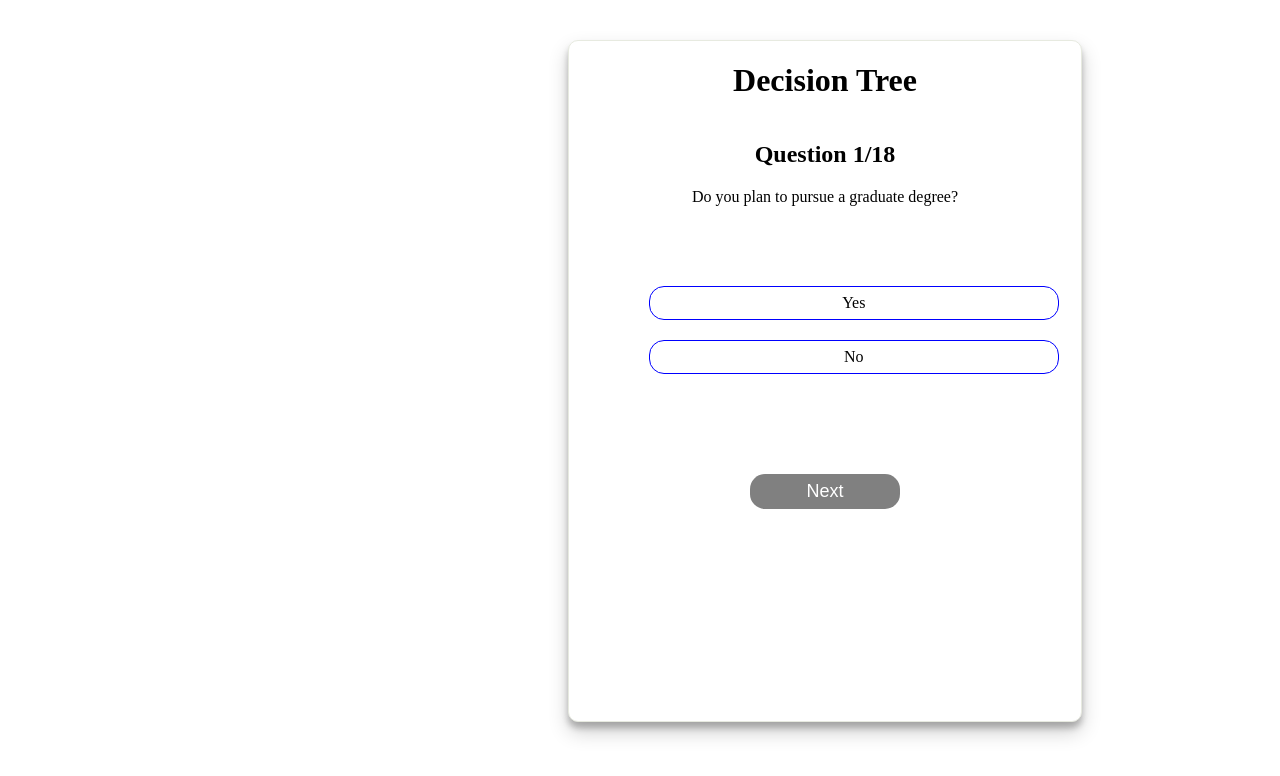
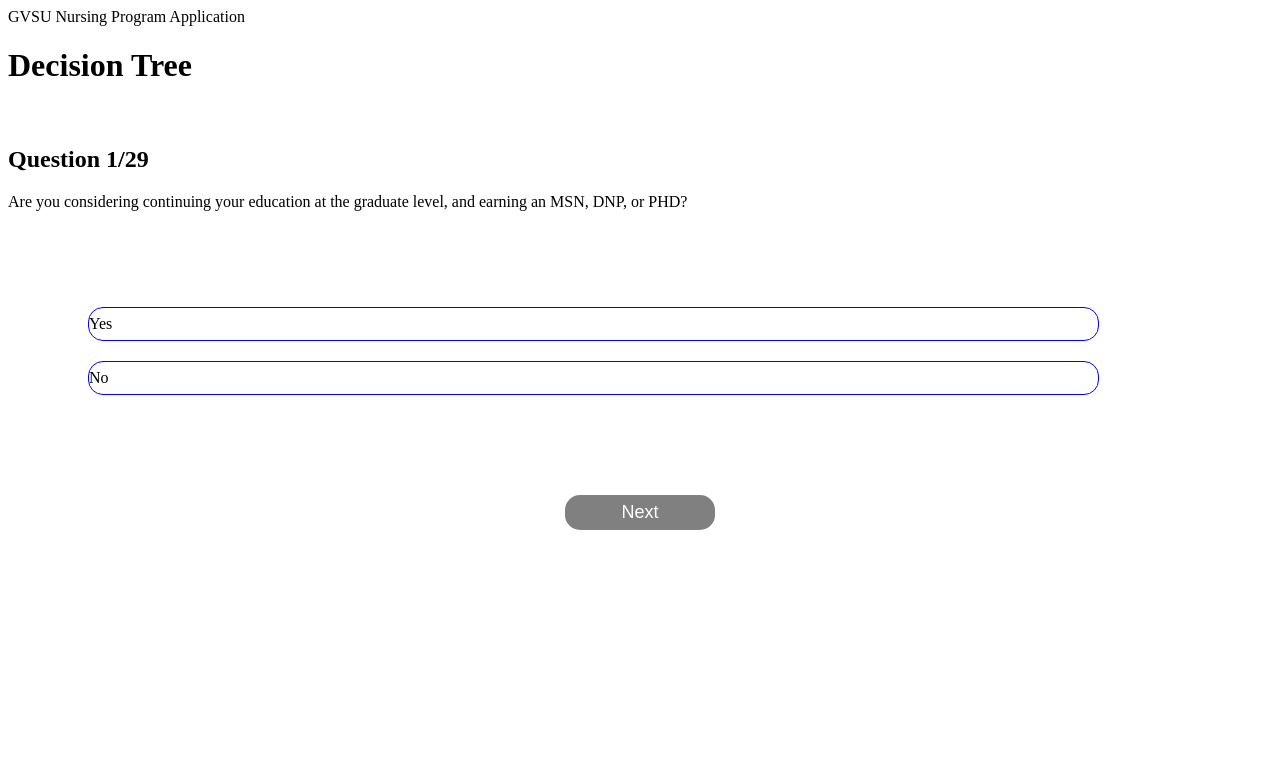
Before and after one commit to blueberrycola/gvsuNursing-app, a Vue app in the folder app/: page / in a window 1280 px wide. Shown: the top 776 px of the page. Built offline with nearby package versions, Linux system fonts and the light colour scheme.

Commit message:
Tailwind / Question revamp

```diff
--- /dev/null
+++ b/app/src/components/Header.vue
@@ -0,0 +1,11 @@
+<template>
+    <header class="text-center bg-blue-800 text-white p-4 mb-10 rounded-2xl">
+        <div class="text-3xl md:text-5xl font-bold mb-3">GVSU Nursing Program Application</div>
+    </header>
+</template>
+
+<script>
+export default {
+    name: 'Header',
+}
+</script>
--- a/app/src/components/treeDisplay.vue
+++ b/app/src/components/treeDisplay.vue
@@ -1,25 +1,27 @@
 <template>
   <div id = "decision-tree-page">
-      <div class="tree-container">
-            <div id="tree-header">
-                <h1>Decision Tree</h1>
+      <Header />
+      <div class="flex flex-col w-2/5 relative m-auto text-center bg-white shadow-2xl pl-10 pr-10 pb-5 pt-5 border-black border-sm rounded-2xl">
+            <div class="center border-black">
+                <h1 class = "text-center text-3xl font-bold pt-5">Decision Tree</h1>
             </div>
-            <div id="main" v-for="(element, index) in questions.slice(a,b)" :key="index">
+            <div class="main" v-for="(element, index) in questions.slice(a,b)" :key="index">
                 <div class="box-question">
-                    <h2>Question {{b}}/{{questions.length}}</h2>
-                    <p>{{element.question}}</p>
+                    <h2 class = "font-bold text-xl pb-8">Question {{b}}/{{questions.length}}</h2>
+                    <p class = "pb-10">{{element.question}}</p>
                 </div>
                 <div class="box-suggestion">
-                    <ul>
-                        <li v-for="(item,index) in element.answers" :key="index">
+                    <ul class = "flex flex-col w-full justify-center pb-10">
+                        <li class = "" v-for="(item,index) in element.answers" :key="index">
                             {{item.answer}}
                         </li>
                     </ul>
                 </div>
             </div>
             <div id="tree-footer">
-                <div class="box-button">
-                    <button>Next</button>
+                <div class="box-button pb-10">
+                    <button @click="onClick()" :style="{
+                        background: color }">Next</button>
                 </div>
 
       </div>
@@ -51,29 +53,48 @@
 
 ];
 
+import Header from "./Header.vue"
+
 export default {
     name: 'treeDisplay',
+
+    components: {
+        Header
+    },
+
+    methods: {
+        async created(){
+            console.log(this.data())
+        }
+    },
     data() {
         return {
         questions:[
+            //
+            //Orange section (Future Plans)
             {
-                question: "Do you plan to pursue a graduate degree?",
+                question: "Are you considering continuing your education at the graduate level, and earning an MSN, DNP, or PHD?",
                 answers: YESNO,
 
             },
             {
-                question: "Do you have any organizational requirements for future studies?",
+                question: "Does your employer or prospective employer require you to earn your BSN from an accredited program?",
                 answers: YESNO,
 
             },
+            //
+            //Blue section (Delivery Format)
             {
-                question: "Are you undecided on your future plans at this time?",
+                question: "Are you comfortable and adept at using technology, and do you have the necessary tools to learn online, including an up-to-date computer, software, and internet connection?",
                 answers: YESNO
 
             },
             {
-                question: "Do you have a stable internet connection? Do you like remote learning?",
-                answers: YESNO,
+                question: "Do you work better with self-scheduling or set schedules?",
+                answers: {
+                    a: "Self-scheduling",
+                    b: "Set scheduling",
+                },
             },
             {
                 question: "What type of learner are you?",
@@ -84,61 +105,119 @@
                 },
             },
             {
-                question: "Do you like group projects?",
+                question: "Do you prefer working alone and completing your work at your own rate?",
                 answers: YESNO,
             },
             {
-                question: "Do you like enjoy the benefits of online learning but still want some face to face interaction?",
+                question: "Are there group projects required in my required courses? If so, how will I collaborate with other students in completing these requirements?",
+                answers: YESNO,
+            },
+            //
+            //Purple section (Transfer Credits)
+            {
+                question: "Will credits from my ADN program transfer to the program of interest? If so, how many credits transfer?",
                 answers: YESNO,
             },
             {
-                question: "What is your age?", //FIXME
-                answers: YESNO,
+                question: "What other general education courses will I need to take to fulfill graduation requirements?",
+                //todo: figure out how to answer this
             },
             {
-                question: "Do you possess any scholarships?",
+                question: "Is there an affiliation or concurrent enrollment agreement between my ADN program and other RN to BSN program? How do I participate in these programs?",
                 answers: YESNO,
+                //todo: needs elaboration
+            },
+            //
+            //Tan section (Time)
+            {
+                question: "Are the courses four to eight weeks in length (half a semester) or a full traditional semester or term length (semesters are typically 15 weeks in length)?",
+                answers: {
+                    a: "Four to Eight Weeks",
+                    b: "Full 15 Week Semester"
+                },
             },
             {
-                question: "Do you finance your own education?",
-                answers: YESNO,
-            },
-            {
-                question: "Do you have any financial loans for college",
-                answers: YESNO,
-            },
-            {
-                question: "Repayment terms for loan?",
+                question: "If taking online classes, are there synchronous class sessions that are mandatory to attend? If so, will my work schedule or other responsibilities interfere with this type of class format?",
                 answers: YESNO,
             },
 
             {
-                question: "Does your employer pay for your college?",
+                question: "What are the application deadlines and costs? What do I need to submit for a complete application? How does this fit with my personal timeline?",
+                //Todo: Figure out how to answer / quantify this question
+            },
+            {
+                question: "Is my work schedule flexible or fixed?",
+                answers: {
+                    a: "Flexible",
+                    b: "Fixed",
+                },
+            },
+            {
+                question: "Will I be able to commute to campus regularly for face-to-face courses, and how much time does the commute require?",
+                answers: YESNO,
+                //Todo: commute time answer
+            },
+            {
+                question: "What family or social responsibilities will be competing for my time in completing my coursework? What support systems do I have that can assist in my success in the program? Can any of my responsibilities be modified or incorporated into my coursework?", //FIXME
+                //Todo: figure out how to quantify this
+            },
+            //
+            //Salmon Section (Financial Considerations)
+            {
+                question: "How will you finance your education if you plan to pay for it yourself?",
+                //Todo: fill in the blank section
+            },
+            {
+                question: "What scholarships or loans are available to help finance my education and what are their requirements/timelines?",
+                //Todo: fill in the blank section
+            },
+            {
+                question: "How are courses reimbursed if paid for by employer? What are the requirements, documents, or timelines to consider?",
+                //Todo: fill in the blank section
+            },
+            {
+                question: "For employer paid benefits, is there a repayment term if you do not complete your degree?",
+                //Todo: fill in the blank section
+            },
+            {
+                question: "Is there a work requirement for every semester you receive tuition reimbursement? If so, do you need to stay in the same role or can you change roles with your new degree?",
+                answers: YESNO,
+                //Todo: fill in the blank section
+            },
+            //
+            //Yellow Section (Organizational Resources)
+            {
+                question: "What type of academic support (writing, tutoring, etc.) is available and how is it delivered (on site, online, combination)?",
+                //Todo: fill in the blank section
+            },
+            {
+                question: "Who is my advisor, and do I keep a consistent advisor throughout the program? How often do I meet with my advisor?",
+                //Todo: fill in the blank section
+            },
+            {
+                question: "Does this university or school offer support to Veterans?",
                 answers: YESNO,
             },
             {
-                question: "Are you a transfer student",
-                answers: YESNO,
+                question: "What types and formats of support are available to students with known or suspected disabilities? How do I access these supports?",
+                //Todo: fill in the blank section
             },
             {
-                question: "Do you have an affiliation or concurrent enrollment agreements",
+                question: "Are there identity support groups available that fit my identity? How do I become involved in these groups?",
                 answers: YESNO,
+                //Todo: fill in the blank section
             },
             {
-                question: "how many liberal arts credits do you have?", //FIXME
-                answers: YESNO,
-            },
-
-            {
-                question: "Do prefer the faster paced semesters?",
-                answers: YESNO,
+                question: "What type and when is technology support available? Are there technology requirements for the university or nursing program? What type of computer, software, or internet access do I need to be successful?",
+                //Todo: fill in the blank section
             },
             {
-                question: "Do you possess a fixed or flexible work schedule?",
-                answers: [
-                    {answer: "Fixed"},
-                    {answer: "Flexible"},
-                ],
+                question: "What type of LMS does this school use? Am I familiar with it and if not, what types of tutorial/support is available to help learn the LMS?",
+                //Todo: fill in the blank section
+            },
+            {
+                question: "What are the clinical or experiential learning experiences? How many credits or hours are required each semester, and what types of settings are used for these experiences? Are the preceptors or locational provided for me or do I need to secure them?",
+                //Todo: fill in the blank section
             },
 
                 ],
@@ -175,6 +254,8 @@
 </script>
 
 <style>
+
+
 .decision-tree-page {
     display: flex;
     width: 100%;
@@ -280,5 +361,4 @@
 
 
 
-
 </style>
```
